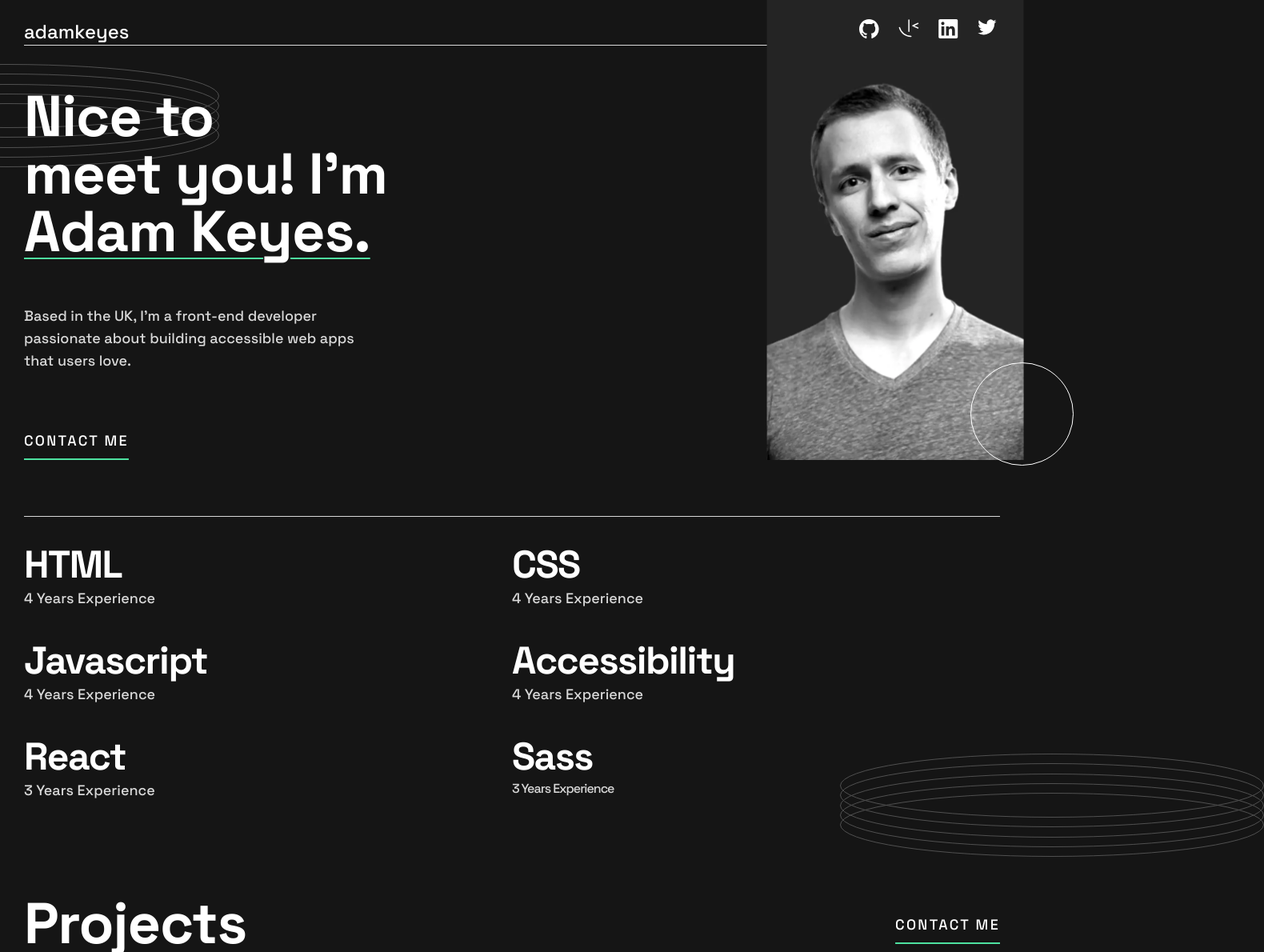
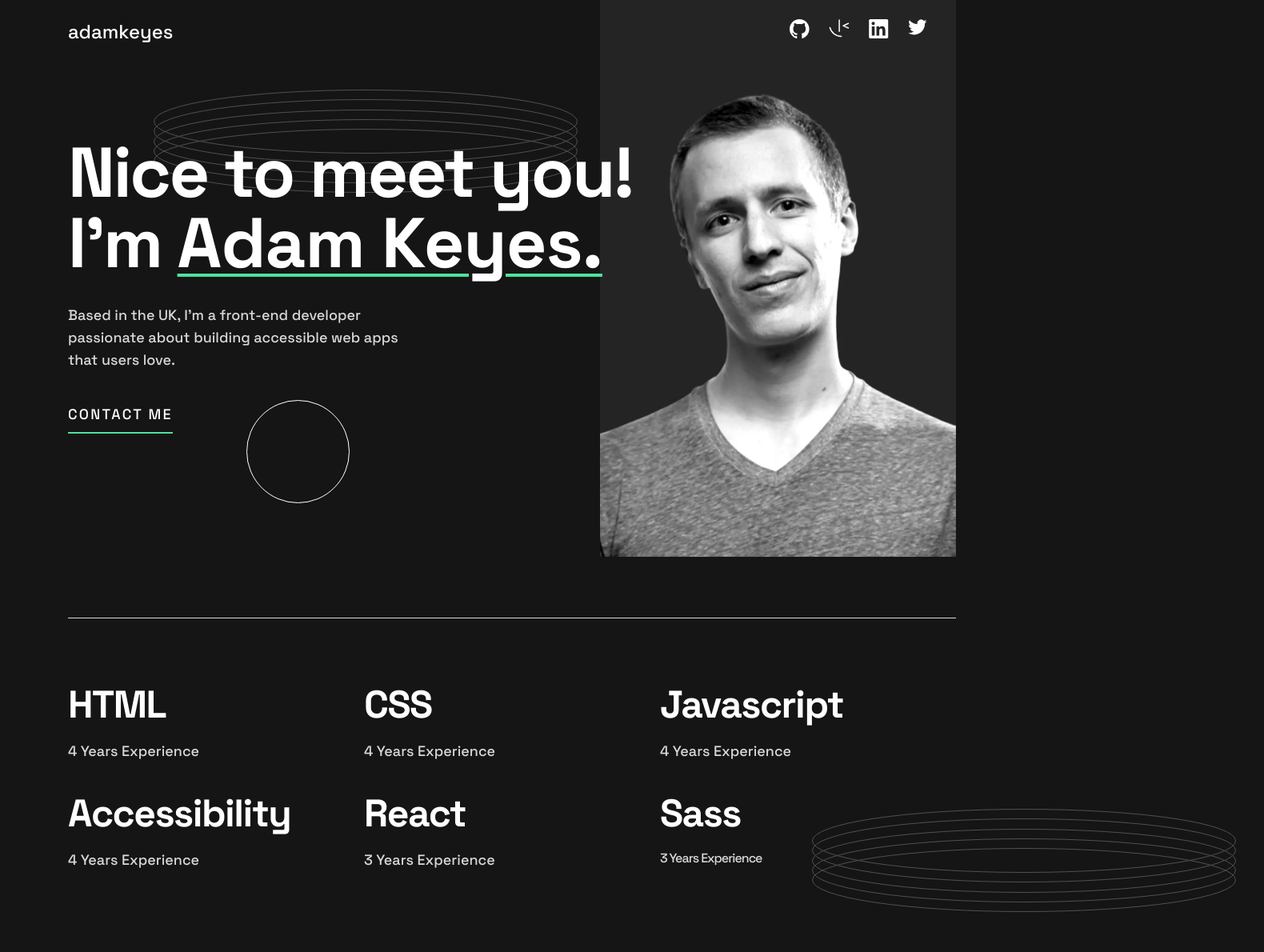
Before and after one commit to Csabooo/forntendmentor-15-single-page-dev-portfolio-react, a React (Create React App) app: page / in a window 1280 px wide. Shown: the top 1190 px of the page at 80% size, 1580 px wide, since content can reach past the window. Built offline with nearby package versions, Linux system fonts and the light colour scheme.

Commit message:
desktop version v1.0

```diff
--- a/src/App.js
+++ b/src/App.js
@@ -6,8 +6,8 @@ import Contact from "./components/Contact";
 function App() {
   return (
     <div>
-      <div className="2xl:container text-center mx-auto">
-        <div className="md:max-w-[768px] md:px-[30px] lg:max-w-[1440px] mx-auto">
+      <div className="2xl:container text-center mx-auto pb-10 md:pb-20">
+        <div className="md:max-w-[768px] lg:max-w-[1110px] mx-auto">
           <Header />
           <Main />
           <Projects />
--- a/src/components/Contact.js
+++ b/src/components/Contact.js
@@ -3,10 +3,9 @@ import Form from "./Form";
 
 function Contact() {
   return (
-    <div id="contact" className="relative pb-14 pt-10 bg-dark_grey">
-      <div className="md:w-[447px] mx-auto">
+    <div id="contact" className="relative pb-14 pt-10 bg-dark_grey xl:pt-20">
       <svg
-          className="absolute top-[354px] md:top-[450px] right-44 md:-left-[370px]"
+        className="absolute top-[354px] md:top-[450px] right-44 md:-left-[370px] xl:left-[70px] xl:top-[320px]"
         xmlns="http://www.w3.org/2000/svg"
         width="530"
         height="129">
@@ -18,20 +17,27 @@ function Contact() {
           <ellipse cx="265" cy="89" rx="264.5" ry="39.5" />
         </g>
       </svg>
-        <h1 className="">Contact</h1>
-        <p>
-          I would love to hear about your project and how I could help. Please
-          fill in the form, and I’ll get back to you as soon as possible.
+      <div className="md:w-[447px] xl:w-[1110px] mx-auto xl:text-left">
+        <div className="xl:grid grid-rows-1 xl:gap-x-40 grid-cols-2 xl:w-[1110px] xl:mx-auto xl:justify-center xl:pb-10">
+          <div className="xl:pt-3">
+            <h1>Contact</h1>
+            <p className="xl:pt-10">
+              I would love to hear about your project and how I could help.
+              Please fill in the form, and I’ll get back to you as soon as
+              possible.
             </p>
-
+          </div>
+          <div>
             {/*--------------------------- FORM -------------------------------------*/}
 
             <Form />
 
             {/*--------------------------- FORM -------------------------------------*/}
           </div>
-      <div className="max-w-[708px] mx-auto">
-        <hr />
+        </div>
+      </div>
+      <div className="max-w-[708px] mx-auto xl:max-w-[1110px] xl:pb-10">
+        <hr className="" />
         <div className="md:flex flex-row items-center md:justify-between md: pt-8">
           <p className="text-2xl mt-8 pb-4 z-10 text-white md:flex md:m-0 md:p-0 md:text-[32px]">
             adamkeyes
--- a/src/components/Header.js
+++ b/src/components/Header.js
@@ -1,6 +1,7 @@
 import React from "react";
 import image_profile_mobile from "../assets/image-profile-mobile.webp";
 import image_profile_tablet from "../assets/image-profile-tablet.webp";
+import image_profile_desktop from "../assets/image-profile-desktop.webp";
 
 function Header() {
   return (
@@ -9,7 +10,7 @@ function Header() {
         <p className="flex justify-center text-2xl mt-8 pb-4 z-10 text-white md:inline-block md:mt-0 md:pb-0">
           adamkeyes
         </p>
-        <div className="relative flex justify-between w-40 mx-auto z-10 md:mx-0 md:right-4">
+        <div className="relative flex justify-between w-40 mx-auto z-10 md:mx-0 md:right-4 xl:right-12">
           {/* -------------------------------GITHUB---------------------------------------- */}
           <a type="button" href="https://www.github.com" className="">
             <svg
@@ -69,7 +70,7 @@ function Header() {
         </div>
       </div>
       <svg
-        className="absolute top-20 right-44 md:-left-64"
+        className="absolute top-20 right-44 md:-left-64 xl:left-48 xl:top-28"
         xmlns="http://www.w3.org/2000/svg"
         width="530"
         height="129">
@@ -82,7 +83,7 @@ function Header() {
         </g>
       </svg>
       <svg
-        className="absolute -right-16 top-64 md:top-[453px] md:z-20 md:right-[-62px]"
+        className="absolute -right-16 top-64 md:top-[448px] md:z-20 md:right-[-62px] xl:right-[843px] xl:top-[500px]"
         xmlns="http://www.w3.org/2000/svg"
         width="129"
         height="129">
@@ -95,7 +96,7 @@ function Header() {
           transform="translate(-766 -521)"
         />
       </svg>
-      <hr />
+
       <div className="md:relative">
         <img
           className="top flex mx-auto max-w-[174px] z-0 md:hidden"
@@ -103,18 +104,24 @@ function Header() {
           src={image_profile_mobile}
           alt="profile-mobile"
         />
-        <div className="hidden md:flex md:absolute -top-20 right-[-30px] md:w-[322px] z-0">
+        <div className="hidden md:flex xl:hidden md:absolute -top-20 right-[-30px] md:w-[322px] z-0">
           <img
             /* src={process.env.PUBLIC_URL + "/assets/image-profile-mobile.webp"} */
             src={image_profile_tablet}
             alt="profile-mobile"
           />
         </div>
+        <div className="hidden md:hidden xl:flex xl:absolute -top-20  xl:right-0 xl:w-[445px] ">
+          <img
+            className="max-w-[445px]"
+            /* src={process.env.PUBLIC_URL + "/assets/image-profile-mobile.webp"} */
+            src={image_profile_desktop}
+            alt="profile-desktop"
+          />
+        </div>
 
-        <div className="pt-72 md:hidden">
-          <h1 className="text-[40px] md:text-[72px] font-bold pt-9">
-            Nice to meet you!
-          </h1>
+        <div className="pt-72 md:hidden ">
+          <h1 className="font-bold pt-9">Nice to meet you!</h1>
           <h1>
             I’m{" "}
             <span className="text-white inline decoration_underline_name">
@@ -132,29 +139,29 @@ function Header() {
             </p>
           </a>
         </div>
-        <div className="hidden md:flex flex-col pt-4 text-left ">
-          <h1 className="text-[40px] md:flex md:text-[72px] font-bold pt-9 md:z-40 ">
-            Nice to <br />
-            meet you! I’m
-          </h1>
-          <h1 className="md:z-40">
-            <span className="text-white inline decoration_underline_name">
+        <div className="hidden md:flex flex-col md:pt-4 text-left xl:pt-20">
+          <h1 className="pt-9 md:z-40 xl:inline-block">
+            Nice to <br className="xl:hidden" />
+            meet you! <br className="md:hidden xl:inline-block" />
+            I’m <br className="md:flex xl:hidden" />
+            <span className="text-white inline decoration_underline_name ">
               Adam Keyes.
             </span>
           </h1>
-          <p className="text-grey pt-7 md:z-40 md:pt-14">
+
+          <p className="text-grey pt-7 md:z-40 md:pt-14 xl:pt-8">
             Based in the UK, I’m a front-end developer <br />
             passionate about building accessible web apps <br />
             that users love.
           </p>
           <a href="#contact">
-            <p className="pt-10 pb-20 tracking-[2.29px] text-white decoration_underline">
+            <p className="pt-10 pb-20 xl:pb-60 tracking-[2.29px] text-white decoration_underline">
               CONTACT ME
             </p>
           </a>
         </div>
       </div>
-      <hr className="pb-8" />
+      <hr className="pb-8 xl:pb-16" />
     </div>
   );
 }
--- a/src/components/Main.js
+++ b/src/components/Main.js
@@ -2,7 +2,7 @@ import React from "react";
 
 function Main() {
   return (
-    <div className="md:grid grid-cols-2 grid-rows-3 md:justify-items-start md:text-left">
+    <div className="md:grid grid-cols-2 grid-rows-3 md:justify-items-start md:text-left xl:grid-cols-3 xl:grid-flow-rows-2 xl: pt-4">
       <div>
         <h2 className="technologies">HTML</h2>
         <p>4 Years Experience</p>
--- a/src/components/Projects.js
+++ b/src/components/Projects.js
@@ -18,7 +18,7 @@ function Projects() {
     <div className="relative">
       <hr className="md:hidden block" />
       <svg
-        className="absolute -top-16 md:-top-24 -right-[360px] md:-right-[330px]"
+        className="absolute -top-16 -right-[360px] md:-top-24 md:-right-[330px] xl:-right-[350px] xl:-top-[250px]"
         xmlns="http://www.w3.org/2000/svg"
         width="530"
         height="129">
@@ -30,10 +30,10 @@ function Projects() {
           <ellipse cx="265" cy="89" rx="264.5" ry="39.5" />
         </g>
       </svg>
-      <div className="flex justify-between pt-20 pb-8">
+      <div className="flex justify-between pt-20 pb-8 md:pb-16 xl:pt-0 xl:pb-24">
         <h1 className="text-left ">Projects</h1>
         <a href="#contact" className="block px-0">
-          <p className="relative top-6 text-white tracking-[2.29px] decoration_underline">
+          <p className="relative text-white tracking-[2.29px] decoration_underline md:pt-4">
             CONTACT ME
           </p>
         </a>
@@ -46,7 +46,7 @@ function Projects() {
             src={project_1_small}
             alt="thumbnail-project-1-small"></img>
           <img
-            className="pb-6 hidden md:block"
+            className="pb-6 hidden md:block max-w-[342px] lg:max-w-[540px]"
             src={project_1_large}
             alt="thumbnail-project-1-large"></img>
           <div className="flex flex-col text-left">
@@ -79,7 +79,7 @@ function Projects() {
             src={project_2_small}
             alt="thumbnail-project-2-small"></img>
           <img
-            className="pb-6 hidden md:block"
+            className="pb-6 hidden md:block max-w-[342px] lg:max-w-[540px]"
             src={project_2_large}
             alt="thumbnail-project-2-large"></img>
           <div className="flex flex-col text-left">
@@ -112,7 +112,7 @@ function Projects() {
             src={project_3_small}
             alt="thumbnail-project-3-small"></img>
           <img
-            className="pb-6 hidden md:block"
+            className="pb-6 hidden md:block max-w-[342px] lg:max-w-[540px]"
             src={project_3_large}
             alt="thumbnail-project-3-large"></img>
           <div className="flex flex-col text-left">
@@ -146,7 +146,7 @@ function Projects() {
             src={project_4_small}
             alt="thumbnail-project-4-small"></img>
           <img
-            className="pb-6 hidden md:block"
+            className="pb-6 hidden md:block max-w-[342px] lg:max-w-[540px]"
             src={project_4_large}
             alt="thumbnail-project-4-large"></img>
           <div className="flex flex-col text-left">
@@ -180,7 +180,7 @@ function Projects() {
             src={project_5_small}
             alt="thumbnail-project-5-small"></img>
           <img
-            className="pb-6 hidden md:block"
+            className="pb-6 hidden md:block max-w-[342px] lg:max-w-[540px]"
             src={project_5_large}
             alt="thumbnail-project-5-large"></img>
           <div className="flex flex-col text-left">
@@ -214,7 +214,7 @@ function Projects() {
             src={project_6_small}
             alt="thumbnail-project-6-small"></img>
           <img
-            className="pb-6 hidden md:block"
+            className="pb-6 hidden md:block max-w-[342px] lg:max-w-[540px]"
             src={project_6_large}
             alt="thumbnail-project-6-large"></img>
           <div className="flex flex-col text-left">
--- a/src/index.css
+++ b/src/index.css
@@ -32,11 +32,11 @@
   }
 
   h1 {
-    @apply text-[40px] md:text-[72px] font-bold tracking-[-1.14px] leading-none;
+    @apply text-[40px] md:text-[72px] font-bold tracking-[-1.14px] leading-none xl:text-heading_XL z-20;
   }
 
   h2 {
-    @apply text-[32px] font-bold tracking-[-1px] text-white md:text-heading_L;
+    @apply text-[32px] pb-4 font-bold tracking-[-1px] text-white md:text-heading_L;
   }
 
   h3 {
@@ -64,7 +64,7 @@
   }
 
   p {
-    @apply text-base md:text-body_L text-grey pb-8;
+    @apply text-base md:text-body_L text-grey pb-8 md:pb-0;
   }
 
   span {
@@ -85,7 +85,7 @@
     @apply underline decoration-green decoration-2 underline-offset-[16px];
   }
   .decoration_underline_name {
-    @apply underline decoration-green decoration-2 underline-offset-[8px];
+    @apply underline decoration-green decoration-[4px] underline-offset-[8px];
   }
 
   .inputField {
```
Lines whose indentation alone changed are shown as unchanged.
